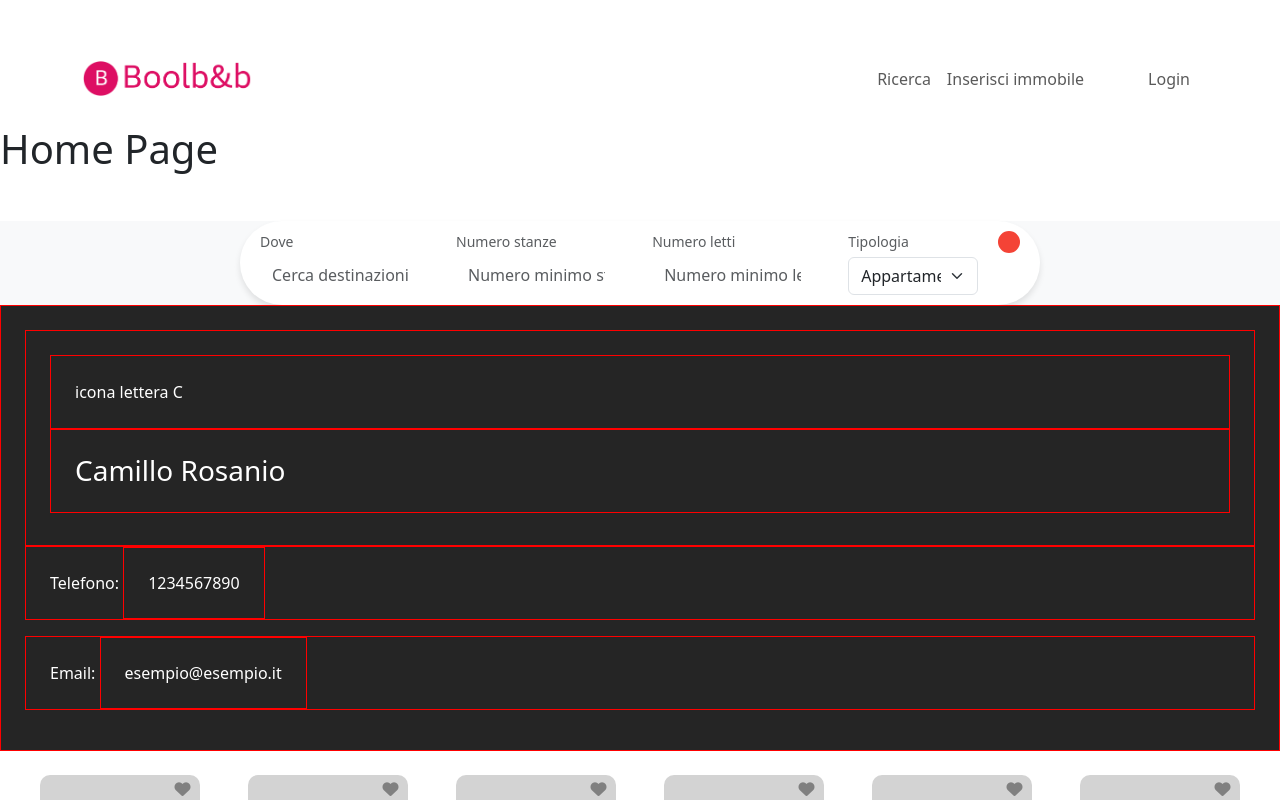
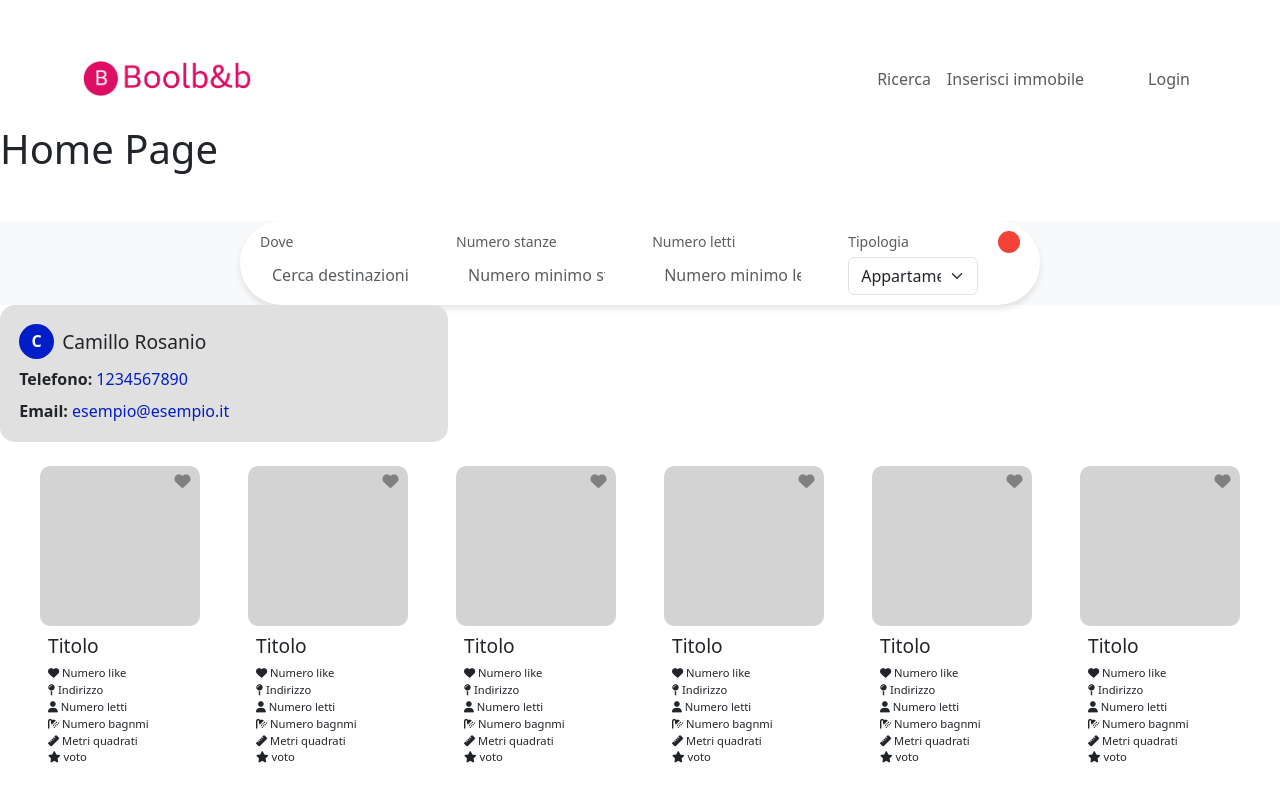
Before and after one commit to BrigitteFlores16/progetto-boolbnb, a React (Vite) app: page / in a window 1280 px wide. Shown: the top 800 px of the page. Built offline with nearby package versions, Linux system fonts and the light colour scheme.

Commit message:
CSS Card Proprietario

```diff
--- a/src/assets/css/index.css
+++ b/src/assets/css/index.css
@@ -141,7 +141,67 @@ nav .nav-toggler:hover {
 
 
 
+/******************************************
+# CARD PROPRIETARIO
+******************************************/
 
+.cardProprietario.scheda {
+  display: flex;
+  flex-direction: column;
+  padding: 1.2rem;
+  background-color: rgb(224, 224, 224);
+  width: 35%;
+  border-radius: 15px;
+  gap: .5rem;
+
+  /* RESET */
+  box-sizing: border-box;
+  margin: 0;
+  list-style: none;
+  text-decoration: none;
+}
+
+.cardProprietario.profilo {
+  display: flex;
+  gap: .5rem;
+  align-items: center;
+}
+
+.cardProprietario.profiloIcona {
+  display: flex;
+  justify-content: center;
+  align-items: center;
+  color: white;
+  width: 35px;
+  aspect-ratio: 1;
+  background-color: rgb(0, 30, 199);
+  border-radius: 100%;
+}
+
+.cardProprietario.circle {
+  font-weight: bold;
+  line-height: 15px;
+}
+
+.cardProprietario.profiloNome {
+  margin: 0;
+  font-size: 1.2rem;
+}
+
+.cardProprietario.contatti {
+  margin: 0;
+  font-weight: bold;
+}
+
+.cardProprietario.contattiInfo {
+  font-weight: normal;
+  color: rgb(0, 30, 199);
+}
+
+
+/******************************************
+# DEBUG
+******************************************/
 
 .debug {
   background-color: rgb(37, 37, 37);
--- a/src/components/CardProprietario.jsx
+++ b/src/components/CardProprietario.jsx
@@ -2,21 +2,21 @@
 
 export default function CardProprietario({ id, email, telefono, nome, cognome }) {
     return <>
-        <div key={id} className='debug'>
+        <div key={id} className='cardProprietario scheda'>
 
             {/* NOME PROFILO */}
-            <div className='debug'>
+            <div className='cardProprietario profilo'>
                 {/* ICONA LETTERA */}
-                <div className='debug'>
-                    icona lettera {nome.charAt(0).toUpperCase()}
+                <div className='cardProprietario profiloIcona'>
+                    <span className="cardProprietario circle">{nome.charAt(0).toUpperCase()}</span>
                 </div>
                 {/* NOME */}
-                <h3 className="debug">{nome} {cognome}</h3>
+                <h3 className="cardProprietario profiloNome">{nome} {cognome}</h3>
             </div>
 
             {/* CONTATTI */}
-            <p className="debug">Telefono: <span className="debug">{telefono}</span></p>
-            <p className="debug">Email: <span className="debug">{email}</span></p>
+            <p className="cardProprietario contatti">Telefono: <span className="cardProprietario contattiInfo">{telefono}</span></p>
+            <p className="cardProprietario contatti">Email: <span className="cardProprietario contattiInfo">{email}</span></p>
 
         </div>
     </>
```
